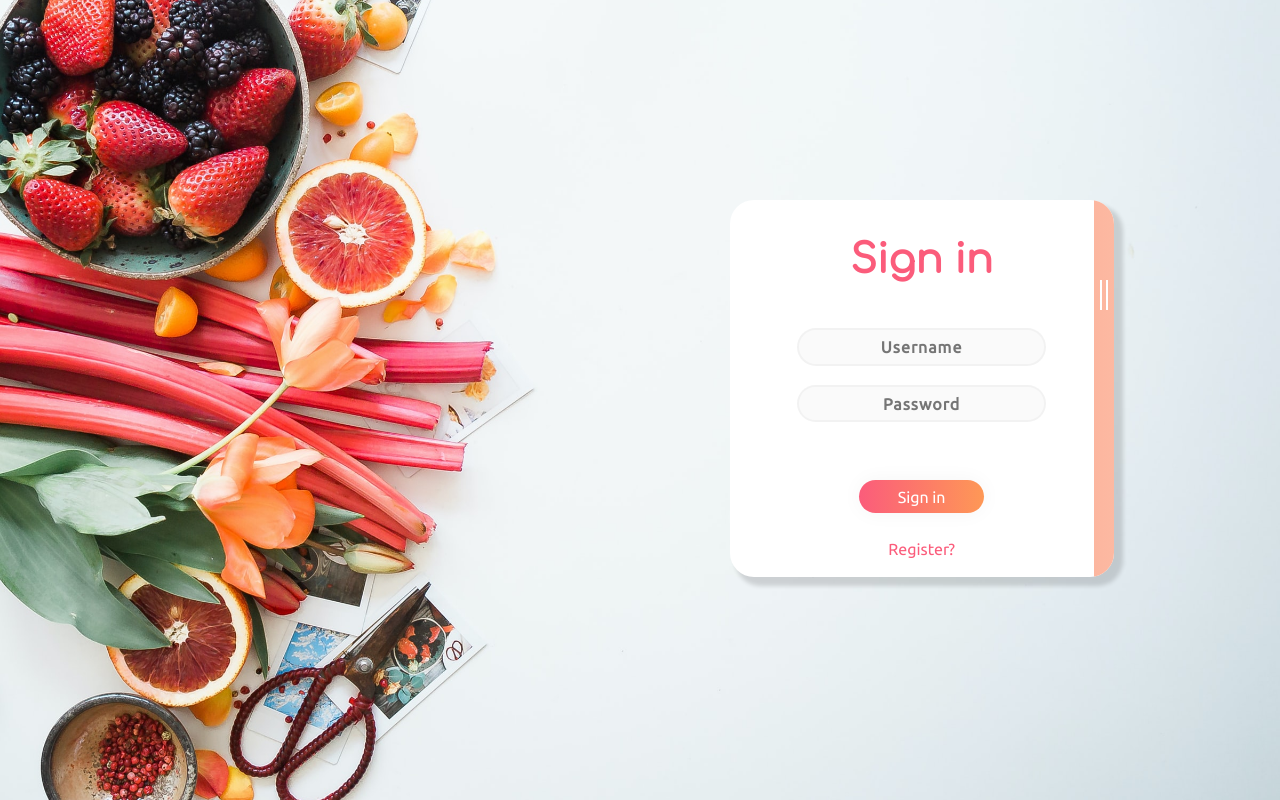
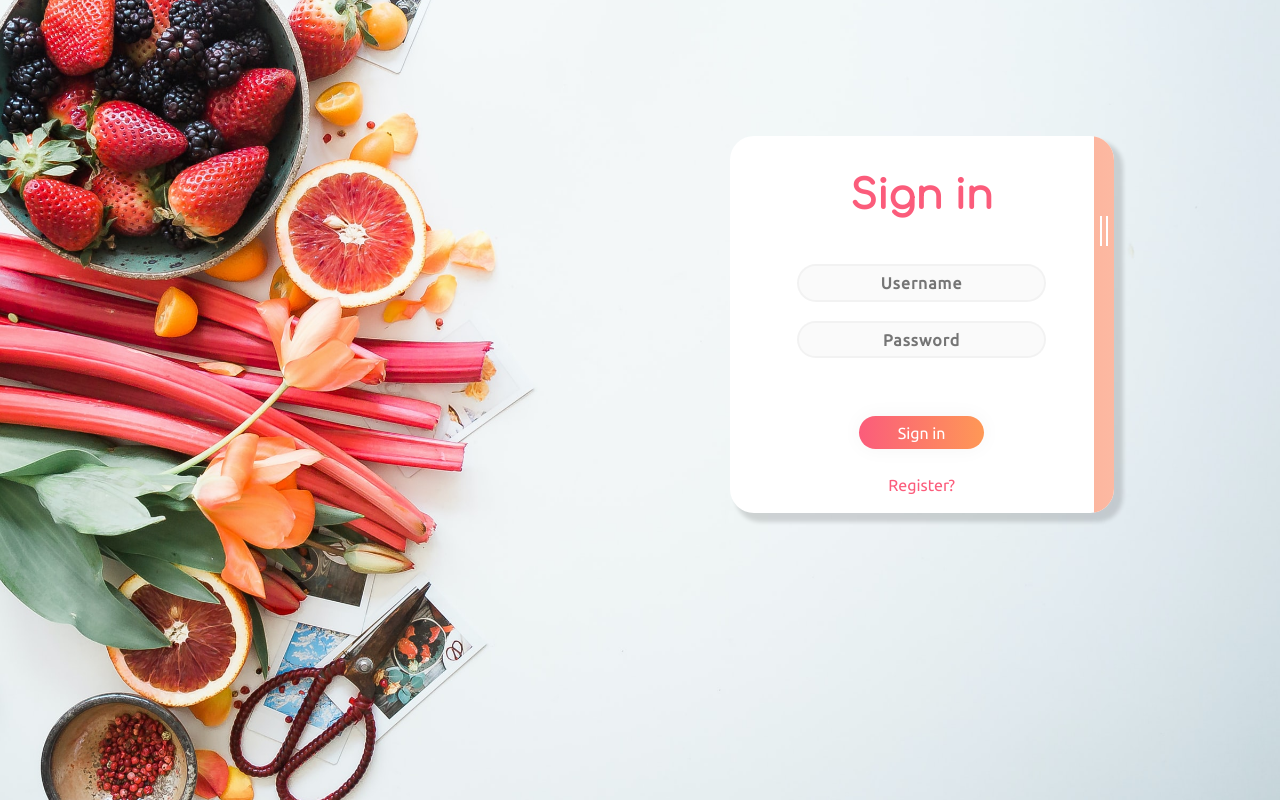
Before and after one commit to TT-WebFT-46-Family-Recipes/front-end, a React (Create React App) app in the folder family-recipes/: page / in a window 1280 px wide. Built offline with nearby package versions, Linux system fonts and the light colour scheme.

Commit message:
finished login page and login & register forms

```diff
--- a/family-recipes/src/App.js
+++ b/family-recipes/src/App.js
@@ -1,4 +1,4 @@
-import LoginPage from "./LoginPage";
+import LoginPage from "./Pages/Login_Register/LoginPage";
 
 function App() {
 	return <LoginPage />;
--- a/family-recipes/src/LoginForm.js
+++ b/family-recipes/src/Pages/Login_Register/LoginForm.js
@@ -1,5 +1,5 @@
 import React, { useState } from "react";
-import StyledForm from "./formStyles";
+import StyledForm from "./StyledForm";
 
 export const LoginForm = ({
 	loginFormChange,
@@ -11,7 +11,7 @@ export const LoginForm = ({
 }) => {
 	const [clicked, setClicked] = useState(false);
 
-	// displays the register form drawer or hides it
+	// used to set css classes and do things like: hide/show drawer which contains register form
 	const click = () => {
 		setClicked(!clicked);
 	};
@@ -24,10 +24,10 @@ export const LoginForm = ({
 	};
 
 	return (
-		<StyledForm>
+		<StyledForm clicked={clicked}>
 			<div
 				className={clicked ? "form-toggle visible" : "form-toggle"}
-				onClick={click}
+				onClick={clicked ? click : null}
 			></div>
 			<div
 				className={clicked ? "form-panel one hidden" : "form-panel one"}
--- a/family-recipes/src/LoginPage.js
+++ b/family-recipes/src/Pages/Login_Register/LoginPage.js
@@ -1,7 +1,7 @@
 import React, { useState } from "react";
 import { LoginForm } from "./LoginForm";
 import styled from "styled-components";
-import img from "./Assets/loginbackground.jpg";
+import img from "../../Assets/loginbackground.jpg";
 
 const StyledLoginPage = styled.section`
 	background-image: url(${img});
@@ -47,7 +47,6 @@ const LoginPage = () => {
 
 	return (
 		<>
-			{/* <h1 align="center">Header here</h1> */}
 			<StyledLoginPage>
 				<LoginForm
 					loginFormChange={updateLoginForm}
--- a/family-recipes/src/formStyles.js
+++ b/family-recipes/src/Pages/Login_Register/StyledForm.js
@@ -4,7 +4,7 @@ const StyledForm = styled.div`
 	background-color: #ffffff;
 	font-family: "Ubuntu", sans-serif;
 
-	top: 25%; // 17%
+	top: 17%;
 	left: 57%;
 	width: 30%;
 
@@ -121,7 +121,7 @@ const StyledForm = styled.div`
 		background: #ffffff;
 		border-radius: 100%;
 		opacity: 0;
-		cursor: pointer;
+		cursor: ${(props) => (props.clicked ? "pointer" : "default")};
 		transition: all 0.3s ease;
 	}
 
```
